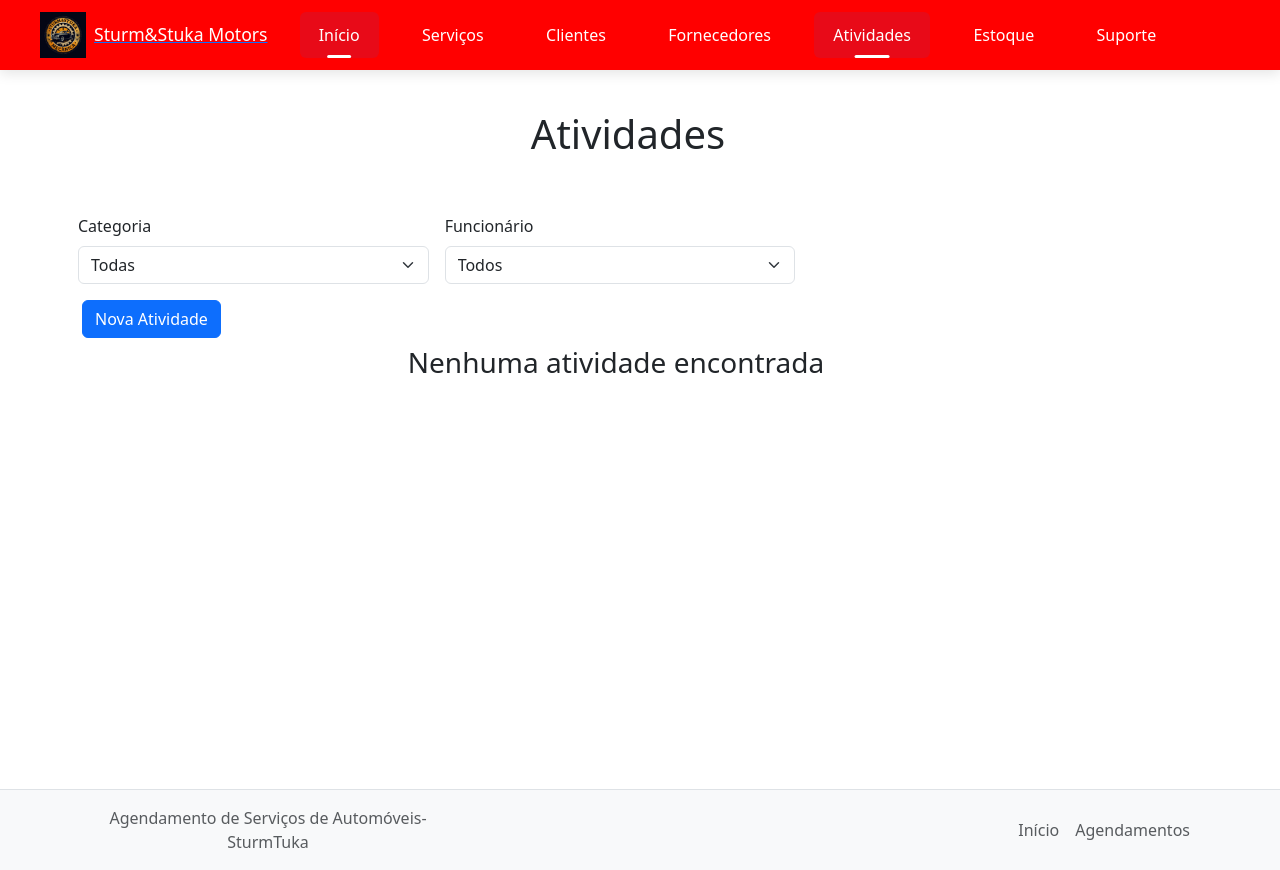
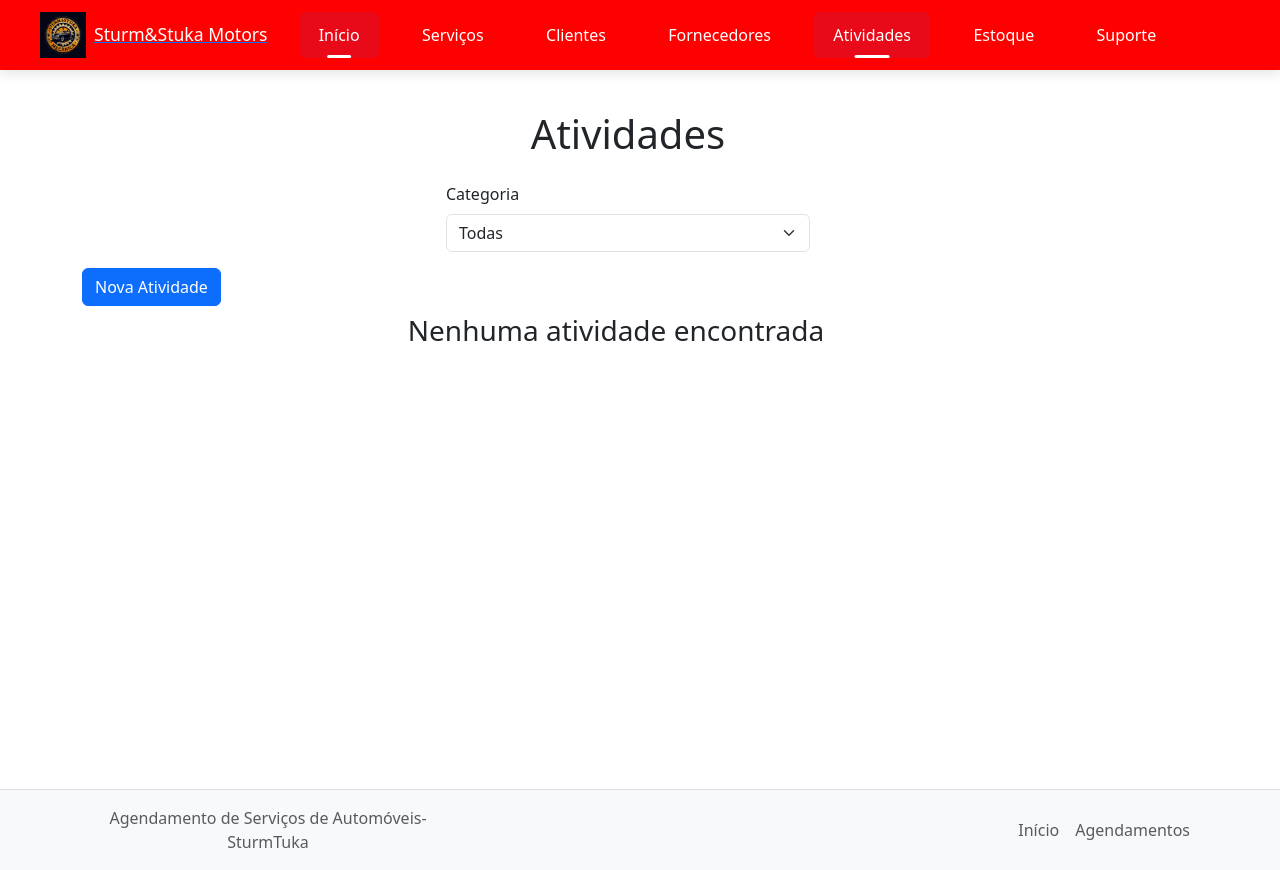
Before and after one commit to L1T1O-137/SturmTukaMotors, an Angular app: page /atividades/listar-atividades in a window 1280 px wide. Built offline with nearby package versions, Linux system fonts and the light colour scheme.

Commit message:
Centralizando Categorias

```diff
--- a/src/app/componentes/atividades/listar-atividades/listar-atividades.component.html
+++ b/src/app/componentes/atividades/listar-atividades/listar-atividades.component.html
@@ -2,19 +2,12 @@
   <div class="row col-md-12">
     <h1 class="text-center my-4">Atividades</h1>
 
-    <div class="row g-3 mb-3">
+    <div class="d-flex justify-content-center mb-3">
       <div class="col-md-4">
         <label class="form-label">Categoria</label>
         <select class="form-select" (change)="filtroCategoria = $any($event.target).value; applyFilters()">
           <option value="Todas">Todas</option>
           <option *ngFor="let c of categorias" [value]="c">{{c}}</option>
-        </select>
-      </div>
-      <div class="col-md-4">
-        <label class="form-label">Funcionário</label>
-        <select class="form-select" (change)="filtroFuncionarioId = $any($event.target).value; applyFilters()">
-          <option value="Todos">Todos</option>
-          <option *ngFor="let f of funcionarios" [value]="f.id">{{f.nome}} - {{f.funcao}}</option>
         </select>
       </div>
     </div>
--- a/src/app/componentes/atividades/listar-atividades/listar-atividades.component.ts
+++ b/src/app/componentes/atividades/listar-atividades/listar-atividades.component.ts
@@ -47,15 +47,9 @@ export class ListarAtividadesComponent implements OnInit {
   }
 
   applyFilters(): void {
-    const priorityRank: Record<string, number> = {
-      Urgente: 4,
-      Alta: 3,
-      'Média': 2,
-      Baixa: 1
-    };
-
     this.filtered = this.atividades.filter(a => {
-      const catOk = this.filtroCategoria === 'Todas' || a.categoria === this.filtroCategoria;
+      const categoriaMatch = this.filtroCategoria === 'Todas' || a.categoria === this.filtroCategoria;
+      return categoriaMatch;
     });
   }
 
--- a/src/app/services/db.service.ts
+++ b/src/app/services/db.service.ts
@@ -30,14 +30,15 @@ export class DbService extends Dexie {
     // v4: adicionadas tabelas servicos e produtosServico
     // v5: adicionada tabela funcionarios e ajustados índices de clientes
     // v6: adicionada tabela atividades com índice em funcionarioIds
-    this.version(6).stores({
+    // v7: Removido índice em prioridade de atividades
+    this.version(7).stores({
       fornecedores: '++id, nome, cpf, fone',
       clientes: '++id, nome, cpf, fone, email, fotoUrl, endereco',
       produtos: '++id, nome, preco, quantidade, fornecedorId',
       servicos: '++id, nome, descricao, preco',
       produtosServico: '[servicoId+produtoId], servicoId, produtoId, quantidade',
       funcionarios: '++id, nome, fone, email, fotoUrl, funcao, dataAdmissao',
-      atividades: '++id, nome, categoria, prioridade, dataInicio, dataFim, clienteId, servicoId, funcionarioIds*'
+      atividades: '++id, nome, categoria, dataInicio, dataFim, clienteId, servicoId, funcionarioIds*'
     });
   }
 }
```
